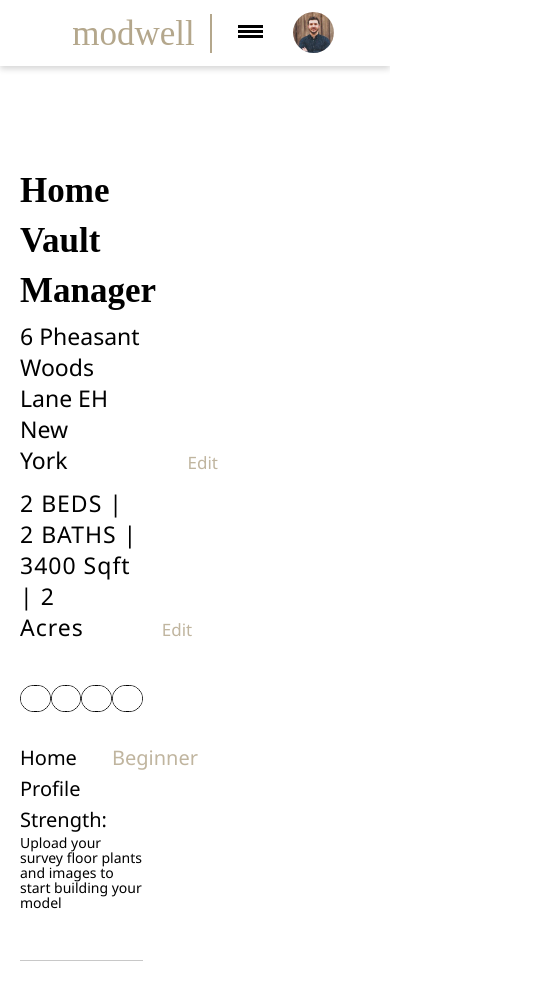
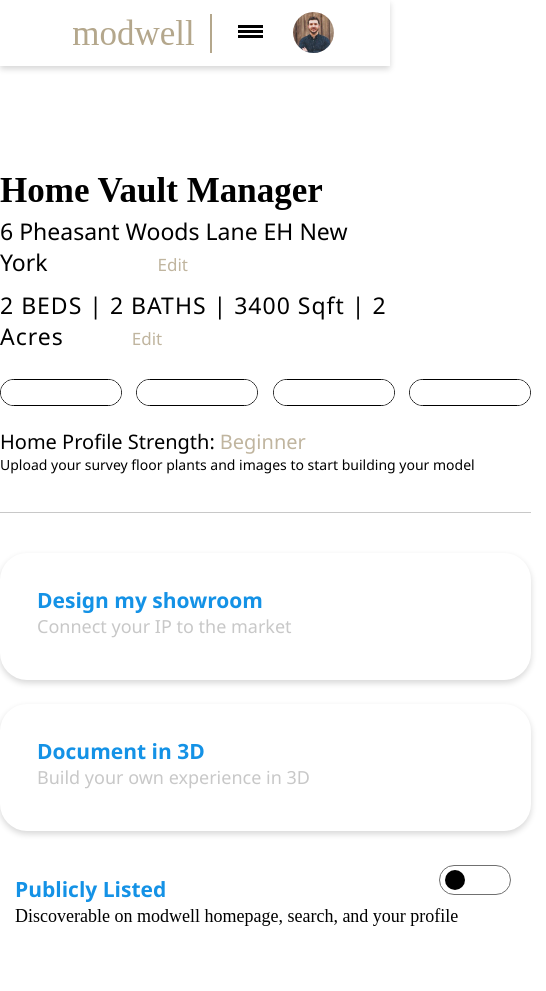
Before and after one commit to rafael-git/dofleini, a React (Create React App) app: page /my-network in a window 390 px wide. Shown: the whole page, 546 px wide, since content can reach past the window. After the commit the page ends 929 px from the top, so only its background shows below. Built offline with nearby package versions, Linux system fonts and the light colour scheme.

Commit message:
fixing responsive

```diff
--- a/src/components/LayoutContainer.css
+++ b/src/components/LayoutContainer.css
@@ -6,13 +6,17 @@
     padding: 0 180px;
 }
 
+
 .content-network{
     padding: 0 85px;
 }
 
 @media screen and (min-width: 320px) and (max-width:768px){
     .content{
-        padding: 0 20px;
+        padding: 0;
+    }
+    .content-responsive-my-retwork{
+        padding: 0;
     }
 }
 
--- a/src/components/dashboard/components/CardsHowToList/index.css
+++ b/src/components/dashboard/components/CardsHowToList/index.css
@@ -8,7 +8,7 @@
 @media screen and (min-width: 320px) and (max-width: 768px){
     .cards-how-container{
         grid-template-columns: auto;
-        padding: 20px 0 40px 0;
+        padding: 20px 5px 40px 10px;
     }
 }
 
--- a/src/components/dashboard/components/InfoCard/index.css
+++ b/src/components/dashboard/components/InfoCard/index.css
@@ -66,19 +66,22 @@
     }
 
     .card-image{
-        width: 100%;
+
         margin-bottom: 50px;
+        padding: 0 5px;
+        width: 95%;
     }
     .card-text{
         display: flex;
         flex-direction: column;
         width: 100%;
-        padding-left: 10px;
+        padding-left: 0;
         margin-bottom: 25px
     }
     .card-description{
-        width: 100%;
+        width: 95%;
         height: auto;
+        padding: 0px 5px;
     }
     .icon-card{
         width: 80px;
@@ -113,18 +116,20 @@
     }
 
     .card-image{
-        width: 100%;
+        padding: 0 5px;
+        width: 95%;
         margin-bottom: 50px;
     }
     .card-text{
         display: flex;
         flex-direction: column;
-        width: 100%;
+        width: 95%;
         padding-left: 10px;
         margin-bottom: 25px
     }
     .card-description{
-        width: 100%;
+        padding: 0 5px;
+        width: 95%;
         height: auto;
     }
     .icon-card{
@@ -159,13 +164,14 @@
     }
 
     .card-image{
-        width: 100%;
+        width: 95%;
         margin-bottom: 50px;
+        padding: 0 10px;
     }
     .card-text{
         display: flex;
         flex-direction: column;
-        width: 100%;
+        width: 95%;
         padding-left: 10px;
         margin-bottom: 25px
     }
@@ -219,6 +225,7 @@
         width: 100%;
         text-align: center;
         padding-left: 60px;
+        margin-bottom: 100px;
     }
     .img-card{
         width: 75%;
--- a/src/components/dashboard/components/ListInfoCards/index.css
+++ b/src/components/dashboard/components/ListInfoCards/index.css
@@ -23,8 +23,19 @@
         flex-direction: column;
         width: 100%;
         margin-left: 0;
-        padding: 0 20px
+        padding: 0;
     }
+    .card {
+        display: flex;
+        width: 100%;
+        height: auto;
+        flex-direction: column;
+        border-left: none;
+
+
+    }
+}
+@media screen and (width: 1024px){
     .card {
         display: flex;
         width: 100%;
--- a/src/components/dashboard/index.css
+++ b/src/components/dashboard/index.css
@@ -26,6 +26,7 @@
 @media screen and (min-width: 320px) and (max-width:768px){
     .dashboard-header{
         margin: 30px 0;
+        padding: 0 10px;
     }
 
 }
--- a/src/components/my-network/components/Button/index.css
+++ b/src/components/my-network/components/Button/index.css
@@ -0,0 +1,27 @@
+.button-container{
+    display: flex;
+    flex-direction: column;
+    height: 81px;
+    box-shadow: 0px 3px 6px #00000029;
+    border-radius: 27px;
+    opacity: 1;
+    padding: 23px 37px;
+    margin-bottom: 24px;
+}
+
+.blue-text{
+    text-align: left;
+    font: normal normal bold 21px/28px Segoe UI;
+    letter-spacing: 0px;
+    color: #1492E6;
+    opacity: 1;
+    margin-top: 10px;
+}
+
+.subtitle-text{
+    text-align: left;
+    font: normal normal normal 18px/24px Segoe UI;
+    letter-spacing: 0px;
+    color: #C8C8C8;
+    opacity: 1;
+}
--- a/src/components/my-network/components/Button/index.js
+++ b/src/components/my-network/components/Button/index.js
@@ -0,0 +1,16 @@
+import React from 'react';
+
+import './index.css';
+
+
+const Button = (props) => {
+    const {buttonInfo} = props;
+    return(
+        <div className='button-container'>
+            <span className='blue-text'>{buttonInfo.title}</span>
+            <span className='subtitle-text'>{buttonInfo.subtitle}</span>
+        </div>
+    );
+};
+
+export default Button;
--- a/src/components/my-network/components/ButtonsList/index.css
+++ b/src/components/my-network/components/ButtonsList/index.css
@@ -1,4 +1,6 @@
 .buttons-container{
     display: flex;
     flex-direction: column;
+    width: 100%;
+    margin-top: 20px;
 }
--- a/src/components/my-network/components/ButtonsList/index.js
+++ b/src/components/my-network/components/ButtonsList/index.js
@@ -1,10 +1,16 @@
 import React from "react";
+
+import './index.css';
+
+import Button from "../Button";
 
 const ButtonsList = (props) => {
     const {buttonInfo} = props;
     return (
         <div className='buttons-container'>
-
+            {buttonInfo.map(info => (
+                 <Button buttonInfo={info}/>
+            ))}
         </div>
     );
 }
--- a/src/components/my-network/components/HomeVault/index.css
+++ b/src/components/my-network/components/HomeVault/index.css
@@ -4,7 +4,7 @@
     letter-spacing: 0px;
     color: #000000;
     opacity: 1;
-    margin-bottom: 5px;
+    margin-bottom: 0;
 }
 
 .address-edit{
@@ -17,7 +17,7 @@
     letter-spacing: 0px;
     color: #000000;
     opacity: 1;
-    margin-right: 120px;
+    margin-right: 110px;
 }
 
 .edit{
@@ -31,7 +31,7 @@
     letter-spacing: 1px;
     color: #000000;
     opacity: 1;
-    margin-right: 78px;
+    margin-right: 68px;
 }
 
 .colors-picker{
@@ -47,7 +47,7 @@
     display: inline-flex;
     align-items: center;
     position: relative;
-    margin-top: 40px;
+    margin-top: 25px;
     border: 0.5px solid #000000;
   }
 .input-color  input[type=color] {
@@ -66,7 +66,7 @@
     .home-profile{
         display: flex;
         flex-direction: column;
-        margin: 30px 0;
+        margin: 20px 0;
         border-bottom: 1px solid #C8C8C8;
     }
 
@@ -95,6 +95,137 @@
         text-align: left;
         font: normal normal 300 14px/15px Segoe UI;
         letter-spacing: 0px;
-        margin-bottom: 50px;
+        margin-bottom: 40px;
         color: #000000;
     }
+
+    .checkbox-container{
+        display: flex;
+        flex-direction: column;
+        width: 531px;
+        margin-top: 10px;
+        padding-left: 15px;
+    }
+
+    .check-text{
+        display: flex;
+        justify-content: space-between;
+    }
+
+    input[type=checkbox] {
+        visibility: hidden;
+      }
+      .checkbox-example {
+        width: 70px;
+        height: 28px;
+        background: #fff;
+        margin-right: 35px;
+        position: relative;
+        border-radius: 25px;
+        border: 1px solid #707070;
+      }
+      .checkbox-example label {
+        display: block;
+        width: 20px;
+        height: 20px;
+        border-radius: 50%;
+        transition: all .5s ease;
+        cursor: pointer;
+        position: absolute;
+        top: 4px;
+        left: 5px;
+        background: #000;
+      }
+      .checkbox-example input[type=checkbox]:checked + label {
+        left: 46px;
+        background: #1492E6;
+      }
+
+      .second-text{
+        text-align: left;
+        font: normal normal 300 18px/26px Bahnschrift;
+        letter-spacing: 0px;
+        color: #000000;
+        opacity: 1;
+      }
+
+
+      @media screen and (min-width: 320px) and (max-width:374.9px){
+        .header-title{
+            text-align: center;
+            font: normal normal bold 31px/50px Bahnschrift;
+            margin-top: 30px;
+        }
+        .address-edit {
+            margin-bottom: 10px;
+            padding: 0 10px;
+            display: flex;
+            align-items: center;
+            flex-direction: column;
+        }
+        .address {
+            text-align: center;
+            font: normal normal 300 23px/31px Segoe UI;
+            letter-spacing: 0px;
+            color: #000000;
+            opacity: 1;
+            margin: 0;
+        }
+        .home-details {
+            text-align: center;
+            font: normal normal 300 22px/31px Segoe UI;
+            letter-spacing: 1px;
+            color: #000000;
+            opacity: 1;
+            margin: 0;
+        }
+        .colors-picker {
+            display: flex;
+            justify-content: space-between;
+            padding: 0 10px;
+        }
+        .address-edit {
+            margin-bottom: 10px;
+            display: flex;
+            padding: 0 10px;
+            flex-direction: column;
+            align-items: center;
+        }
+        .home-details-edit{
+            padding: 0 10px;
+            display: flex;
+            flex-direction: column;
+            align-items: center;
+        }
+        .input-color{
+            width: 65px;
+        }
+        .home-profile {
+            padding: 0 10px;
+            margin: 20px 0;
+        }
+        #profile-description {
+            text-align: center;
+        }
+        .buttons-container {
+            width: 90%;
+            padding: 0 10px;
+            margin-left: 5px;
+            margin-top: 20px;
+        }
+        .blue-text{
+            font: normal normal bold 20px/28px Segoe UI;
+        }
+        .checkbox-container {
+            width: 300px;
+            margin: 10px 0 40px 0;
+            padding: 0 10px;
+        }
+        .check-text{
+            margin-bottom: 5px;
+        }
+        .second-text{
+            text-align: center;
+        }
+
+    }
--- a/src/components/my-network/components/HomeVault/index.js
+++ b/src/components/my-network/components/HomeVault/index.js
@@ -34,9 +34,18 @@
                 <span id='profile-description'>
                     Upload your survey floor plants and images to start building your model
                 </span>
-
            </div>
             <ButtonsList buttonInfo={buttonInfo} />
+            <div className='checkbox-container'>
+                <div className='check-text'>
+                    <span className='blue-text'>Publicly Listed</span>
+                    <div class="checkbox-example">
+                        <input type="checkbox" value="1" id="checkboxOneInput" />
+                        <label for="checkboxOneInput"></label>
+                    </div>
+                </div>
+                <span className='second-text'>Discoverable on modwell homepage, search, and your profile</span>
+            </div>
 
         </>
     );
--- a/src/components/my-network/index.css
+++ b/src/components/my-network/index.css
@@ -7,7 +7,7 @@
 .first-section{
     display:flex;
     flex-direction: column;
-    width: 35%;
+    width: 531px;
 }
 
 .second-section{
@@ -21,3 +21,9 @@
     flex-direction: column;
     width: 40%;
 }
+
+@media screen and (min-width: 320px) and (max-width:374.9px){
+    .my-network-container{
+        padding-top: 10px;
+    }
+}
```
